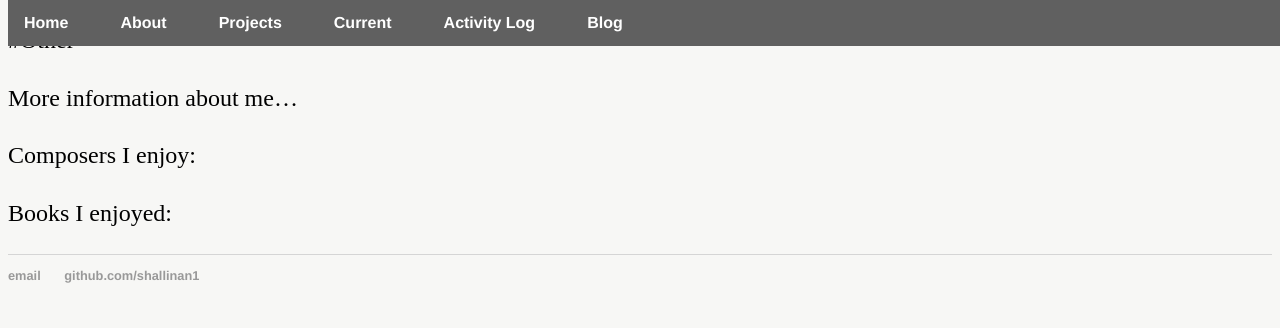
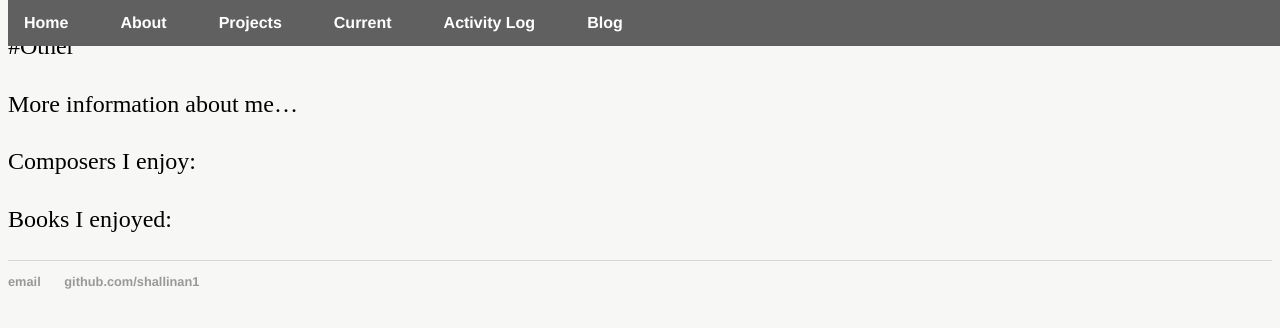
Before and after one commit to shallinan1/shallinan1.github.io, a Jekyll site: the page built from other/index.md, in a window 1280 px wide. Shown: the top 328 px of the page. Built offline with Jekyll 4.4.1, drawn with Linux system fonts in a browser that asks for light colours; our own code applies the rules of GitHub Pages for plain Markdown files.

Commit message:
attempt to fix body

```diff
--- a/_layouts/default.html
+++ b/_layouts/default.html
@@ -5,6 +5,7 @@
 			<!-- link to main stylesheet -->
 			<link rel="stylesheet" type="text/css" href="/css/main.css">
 		</head>
+		<body>
 			<nav id="globalNav">
 	    		<ul>
 				<font color = "red">
@@ -17,8 +18,7 @@
 				</font>
 	    		</ul>
 			</nav>
-		<body>
-			<div class="container">
+			<div class="container", style = "margin-top: 30px", width = 80%>
 
 			{{ content }}
 
```
